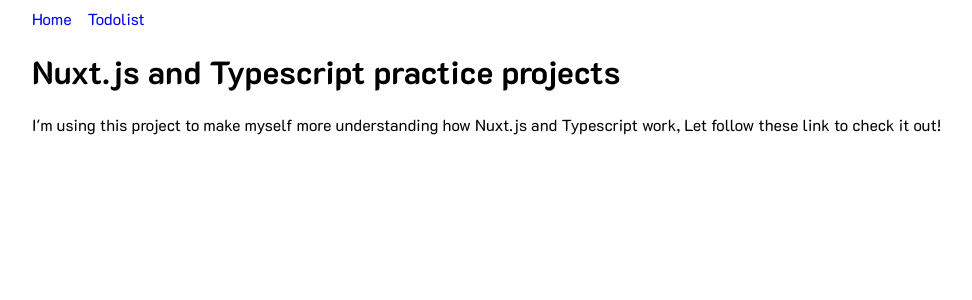
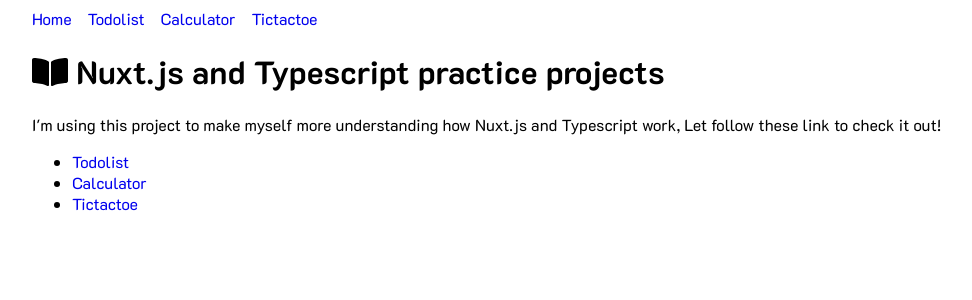
Before and after one commit to mnagon/nuxt-typescript, a Nuxt app: page / in a window 1280 px wide. Shown: the top 300 px of the page, without its empty margins (128-1100 px from the left). Built offline with nearby package versions, Linux system fonts and the light colour scheme.

Commit message:
create page, install font-awsome

```diff
--- a/layouts/default.vue
+++ b/layouts/default.vue
@@ -3,6 +3,8 @@
     <nav>
       <nuxt-link to="/"> Home</nuxt-link>
       <nuxt-link to="/todolist"> Todolist</nuxt-link>
+      <nuxt-link to="/calculator"> Calculator</nuxt-link>
+      <nuxt-link to="/tictactoe"> Tictactoe</nuxt-link>
     </nav>
     <div class="container">
       <Nuxt />
--- a/nuxt.config.js
+++ b/nuxt.config.js
@@ -16,6 +16,19 @@
         rel: 'stylesheet',
         href:
           'https://fonts.googleapis.com/css2?family=K2D:wght@400;700&display=swap',
+      },
+      {
+        rel: 'stylesheet',
+        href:
+          'https://cdnjs.cloudflare.com/ajax/libs/font-awesome/5.15.2/css/all.min.css',
+      },
+    ],
+    script: [
+      {
+        hid: 'stripe',
+        src:
+          'https://cdnjs.cloudflare.com/ajax/libs/font-awesome/5.15.2/js/all.min.js',
+        defer: true,
       },
     ],
   },
--- /dev/null
+++ b/pages/Calculator.vue
@@ -0,0 +1,12 @@
+<template>
+  <div>
+    <h1>Calculator page</h1>
+  </div>
+</template>
+
+<script lang="ts">
+import Vue from 'vue'
+export default Vue.extend({})
+</script>
+
+<style></style>
--- /dev/null
+++ b/pages/Tictactoe.vue
@@ -0,0 +1,10 @@
+<template>
+  <div>Tictactoe game</div>
+</template>
+
+<script>
+import Vue from 'vue'
+export default Vue.extend({})
+</script>
+
+<style></style>
--- a/pages/index.vue
+++ b/pages/index.vue
@@ -1,10 +1,23 @@
 <template>
   <div>
-    <h1>Nuxt.js and Typescript practice projects</h1>
+    <h1>
+      <i class="fas fa-book-open"></i> Nuxt.js and Typescript practice projects
+    </h1>
     <p>
       I'm using this project to make myself more understanding how Nuxt.js and
       Typescript work, Let follow these link to check it out!
     </p>
+    <ul>
+      <li>
+        <nuxt-link to="/todolist"> Todolist</nuxt-link>
+      </li>
+      <li>
+        <nuxt-link to="/calculator"> Calculator</nuxt-link>
+      </li>
+      <li>
+        <nuxt-link to="/tictactoe"> Tictactoe</nuxt-link>
+      </li>
+    </ul>
   </div>
 </template>
 
@@ -14,4 +27,8 @@
 export default Vue.extend({})
 </script>
 
-<style></style>
+<style scoped>
+a {
+  text-decoration: none;
+}
+</style>
```
